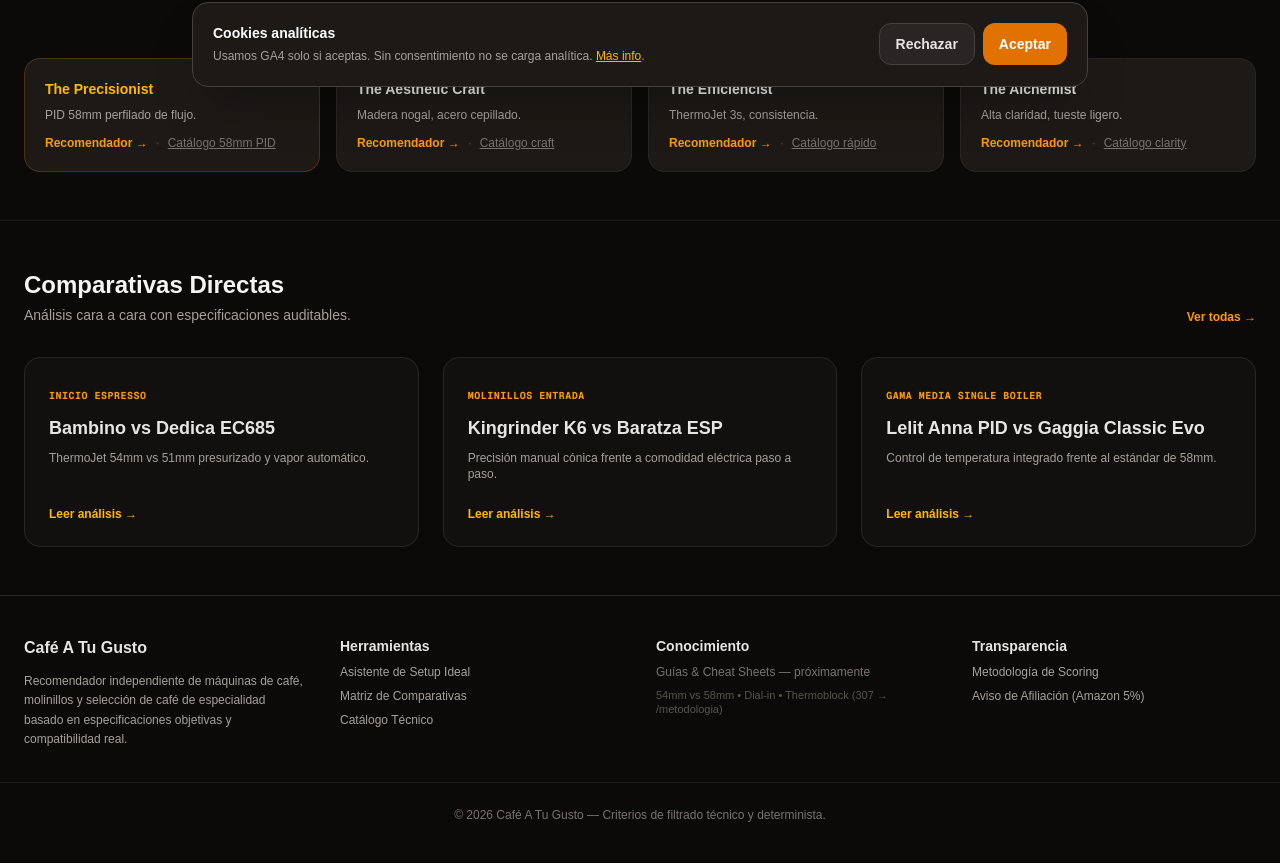
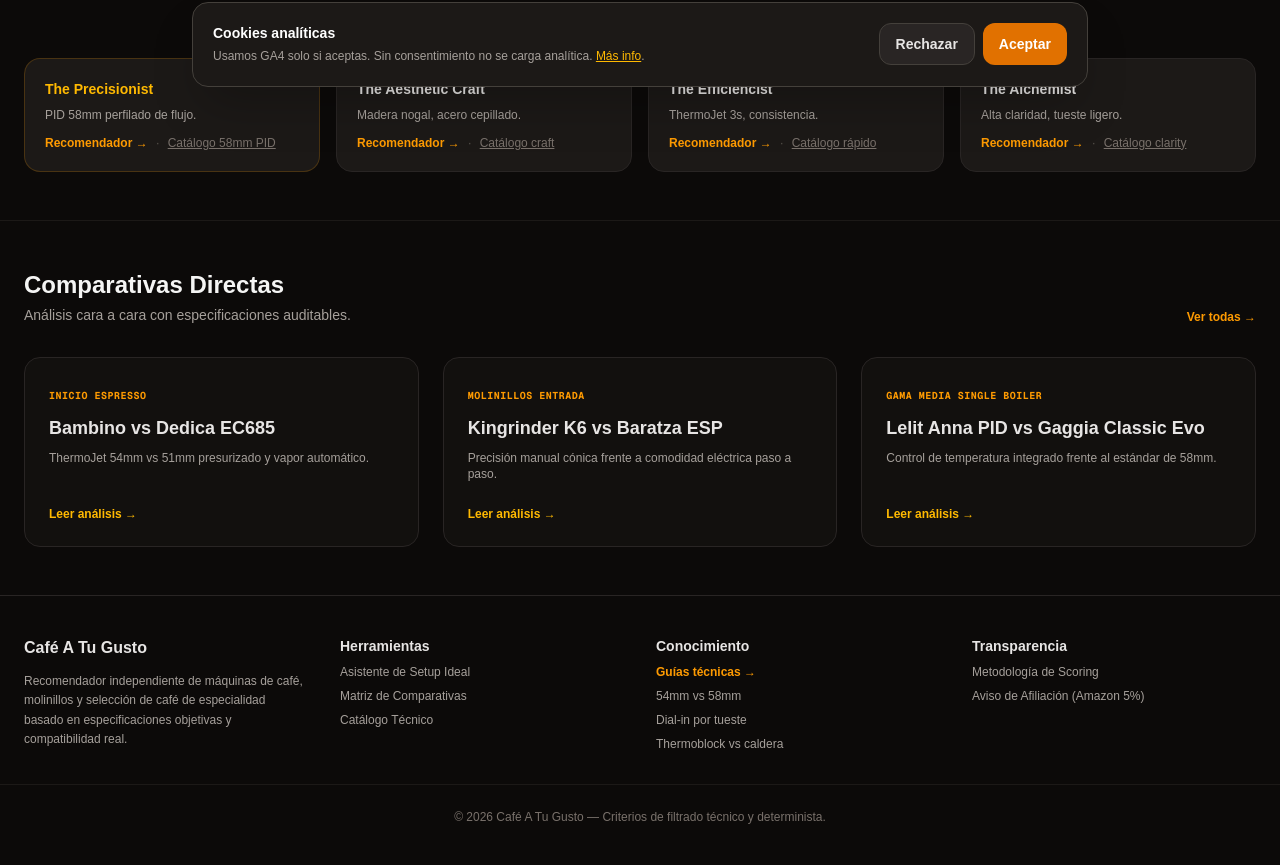
Before and after one commit to ReplikanteK/cafeatugusto, a Next.js app: page / in a window 1280 px wide. Shown: the part 697-1562 px from the top of the page. Built offline with nearby package versions, Linux system fonts and the light colour scheme; no server answers.

Commit message:
fix(footer): activa Conocimiento con links reales a /guias + 3 guías — elimina placeholder próximamente/307

```diff
--- a/src/components/ui/Footer.tsx
+++ b/src/components/ui/Footer.tsx
@@ -13,7 +13,7 @@
         </div>
         <div>
           <h4 className="font-semibold text-stone-200 mb-2">Conocimiento</h4>
-          <ul className="space-y-2 text-xs"><li><span className="text-stone-500">Guías & Cheat Sheets — próximamente</span></li><li className="text-[11px] text-stone-600">54mm vs 58mm • Dial-in • Thermoblock (307 → /metodologia)</li></ul>
+          <ul className="space-y-2 text-xs"><li><Link href="/guias" className="hover:text-amber-400 font-bold text-amber-500">Guías técnicas →</Link></li><li><Link href="/guias/54mm-vs-58mm" className="hover:text-amber-400">54mm vs 58mm</Link></li><li><Link href="/guias/dial-in-ratio" className="hover:text-amber-400">Dial-in por tueste</Link></li><li><Link href="/guias/thermoblock-vs-boiler" className="hover:text-amber-400">Thermoblock vs caldera</Link></li></ul>
         </div>
         <div>
           <h4 className="font-semibold text-stone-200 mb-2">Transparencia</h4>
```
